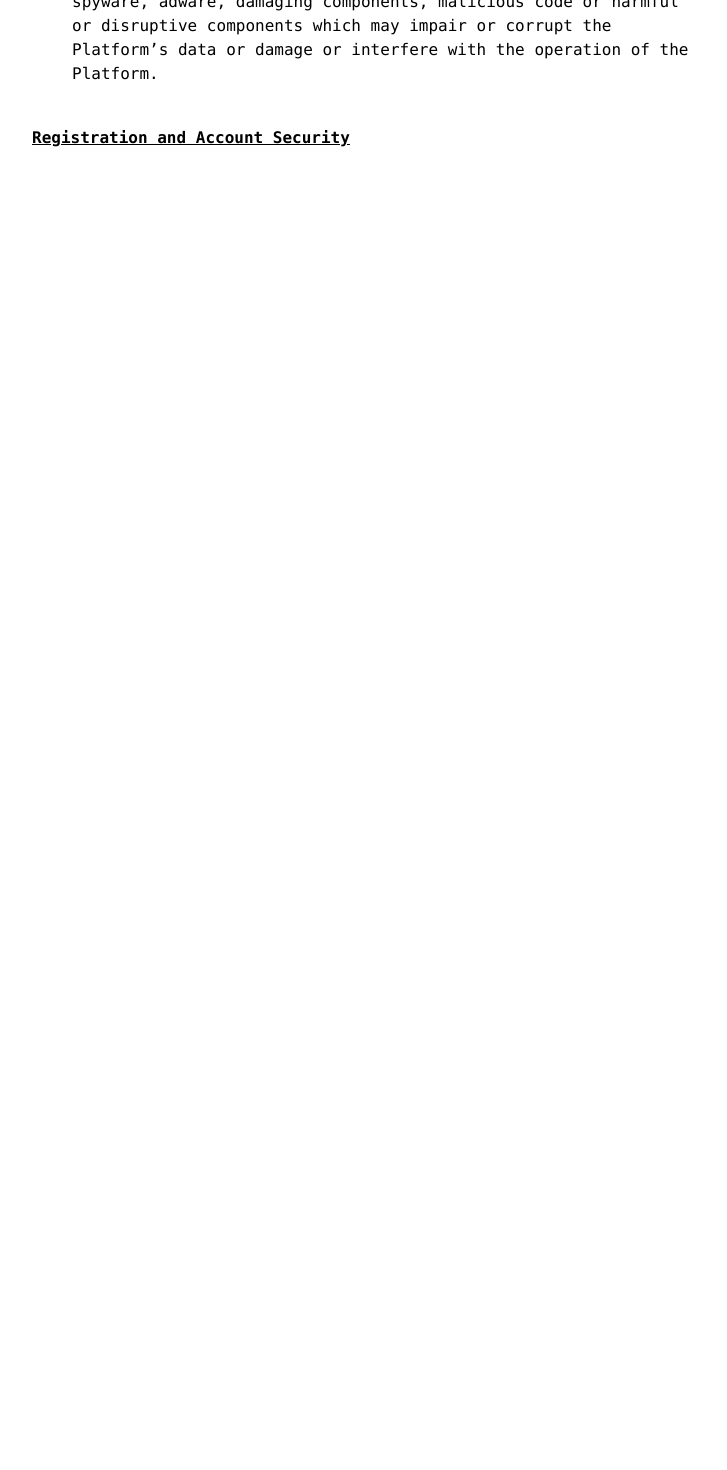
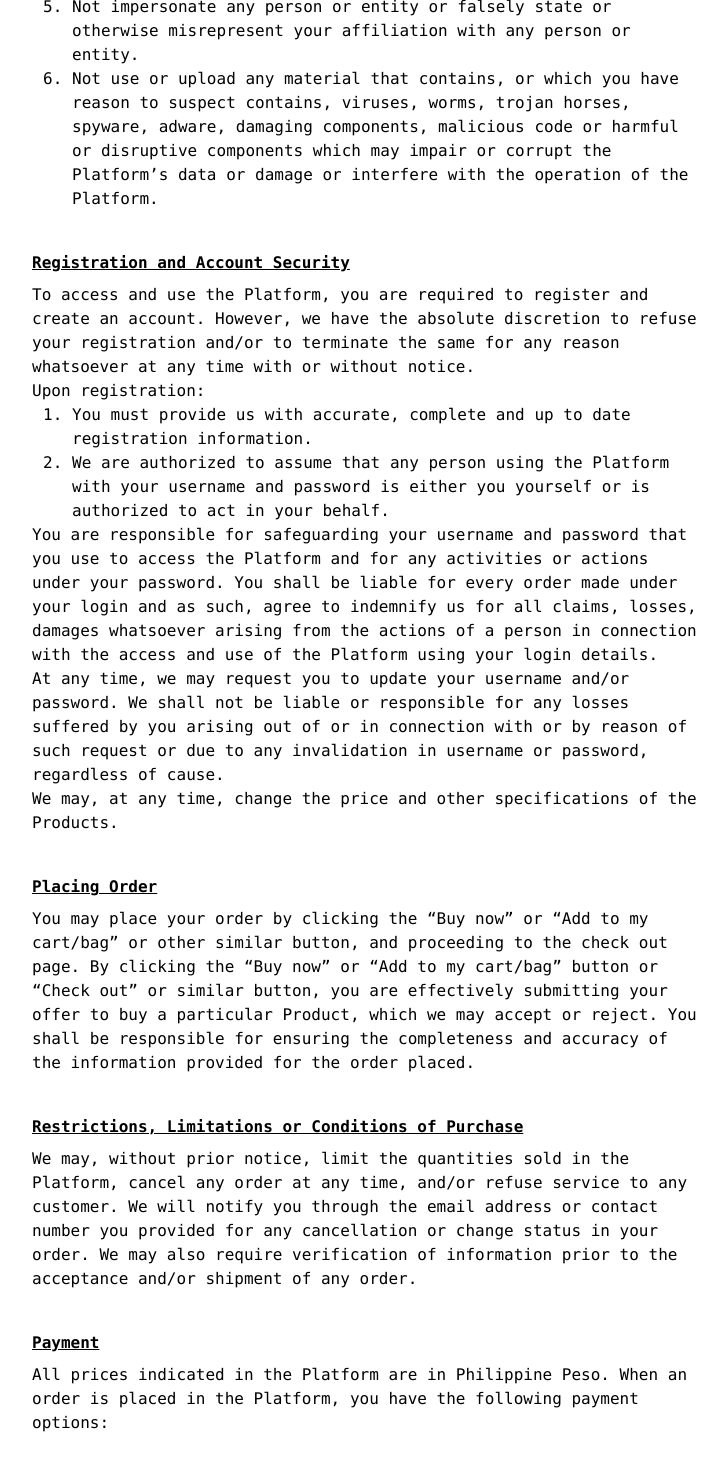
Before and after one commit to aizypena/petpal-ecommerce, a React (Vite) app in the folder frontend/: page /terms-conditions in a window 1280 px wide. Shown: the part 994-2464 px from the top of the page, without its empty margins (272-999 px from the left). Before the commit the page ends 1216 px from the top, so only its background shows below. Built offline with nearby package versions, Linux system fonts and the light colour scheme.

Commit message:
feb 16 first commit

```diff
--- a/frontend/src/components/Navbar.jsx
+++ b/frontend/src/components/Navbar.jsx
@@ -10,7 +10,7 @@ export default function Navbar() {
 
   return (
     <>
-      <header className="min-h-[60px] fixed top-0 left-0 right-0 tracking-wide z-50 font-mono">
+      <header className="min-h-[60px] tracking-wide font-mono">
         {/* Top Bar */}
         <section className="bg-[#005CB9] min-h-[40px] px-4 py-2 sm:px-10 flex items-center max-sm:flex-col">
           <button type="button" className="text-white text-sm">
--- a/frontend/src/pages/SignUp.jsx
+++ b/frontend/src/pages/SignUp.jsx
@@ -1,4 +1,4 @@
-import React from "react";
+import React, { useState } from "react";
 import { useForm } from "react-hook-form";
 import { Link } from "react-router-dom";
 import useDocumentTitle from "../shared/useDocumentTitle";
@@ -16,6 +16,9 @@ export const SignUp = () => {
     formState: { errors },
   } = useForm();
 
+  // State for server error message
+  const [serverError, setServerError] = useState("");
+
   // Watch password and confirm password fields
   const password = watch("password", "");
 
@@ -28,11 +31,12 @@ export const SignUp = () => {
       });
       console.log(response.data);
       alert("Account created successfully");
+      setServerError(""); // Clear server error on successful submission
     } catch (error) {
       console.error("Error creating account:", error);
-      alert(
-        "Error creating account: " +
-          (error.response?.data?.message || error.message)
+      setServerError(
+        error.response?.data?.message ||
+          "Error creating account. Please try again."
       );
     }
   };
@@ -54,7 +58,7 @@ export const SignUp = () => {
           <div className="space-y-6">
             <div>
               <label className="text-gray-800 text-sm mb-2 block">
-                Email Id
+                Email Address
               </label>
               <input
                 name="email"
@@ -67,6 +71,9 @@ export const SignUp = () => {
                 <p className="text-red-500 text-sm mt-1">
                   {errors.email.message}
                 </p>
+              )}
+              {serverError && (
+                <p className="text-red-500 text-sm mt-1">{serverError}</p>
               )}
             </div>
             <div>
@@ -141,7 +148,7 @@ export const SignUp = () => {
           <div className="!mt-8">
             <button
               type="submit"
-              className="w-full py-3 px-4 text-sm tracking-wider font-semibold rounded-md text-white bg-blue-600 hover:bg-blue-700 focus:outline-none"
+              className="w-full py-3 px-4 text-sm tracking-wider font-semibold rounded-md text-white bg-blue-600 hover:bg-blue-700 focus:outline-none cursor-pointer"
             >
               Create an account
             </button>
--- a/frontend/src/pages/TermsAndCondition.jsx
+++ b/frontend/src/pages/TermsAndCondition.jsx
@@ -79,6 +79,79 @@ export const TermsAndCondition = () => {
               <p className="font-bold underline pb-2">
                 Registration and Account Security
               </p>
+              <p>
+                To access and use the Platform, you are required to register and
+                create an account. However, we have the absolute discretion to
+                refuse your registration and/or to terminate the same for any
+                reason whatsoever at any time with or without notice.
+              </p>
+              <p>Upon registration:</p>
+              <ol className="list-decimal pl-10">
+                <li>
+                  You must provide us with accurate, complete and up to date
+                  registration information.
+                </li>
+                <li>
+                  We are authorized to assume that any person using the Platform
+                  with your username and password is either you yourself or is
+                  authorized to act in your behalf.
+                </li>
+              </ol>
+              <p>
+                You are responsible for safeguarding your username and password
+                that you use to access the Platform and for any activities or
+                actions under your password. You shall be liable for every order
+                made under your login and as such, agree to indemnify us for all
+                claims, losses, damages whatsoever arising from the actions of a
+                person in connection with the access and use of the Platform
+                using your login details.
+              </p>
+              <p>
+                At any time, we may request you to update your username and/or
+                password. We shall not be liable or responsible for any losses
+                suffered by you arising out of or in connection with or by
+                reason of such request or due to any invalidation in username or
+                password, regardless of cause.
+              </p>
+              <p>
+                We may, at any time, change the price and other specifications
+                of the Products.
+              </p>
+            </div>
+            <div className="content-4 pt-10">
+              <p className="font-bold underline pb-2">Placing Order</p>
+              <p>
+                You may place your order by clicking the “Buy now” or “Add to my
+                cart/bag” or other similar button, and proceeding to the check
+                out page. By clicking the “Buy now” or “Add to my cart/bag”
+                button or “Check out” or similar button, you are effectively
+                submitting your offer to buy a particular Product, which we may
+                accept or reject. You shall be responsible for ensuring the
+                completeness and accuracy of the information provided for the
+                order placed.
+              </p>
+            </div>
+            <div className="content-5 pt-10">
+              <p className="font-bold underline pb-2">
+                Restrictions, Limitations or Conditions of Purchase
+              </p>
+              <p>
+                We may, without prior notice, limit the quantities sold in the
+                Platform, cancel any order at any time, and/or refuse service to
+                any customer. We will notify you through the email address or
+                contact number you provided for any cancellation or change
+                status in your order. We may also require verification of
+                information prior to the acceptance and/or shipment of any
+                order.
+              </p>
+            </div>
+            <div className="content-6 pt-10">
+              <p className="font-bold underline pb-2">Payment</p>
+              <p>
+                All prices indicated in the Platform are in Philippine Peso.
+                When an order is placed in the Platform, you have the following
+                payment options:
+              </p>
             </div>
           </div>
         </section>
```
Also changed, not shown: 1 other file (tests, documents, lock files or other folders).
